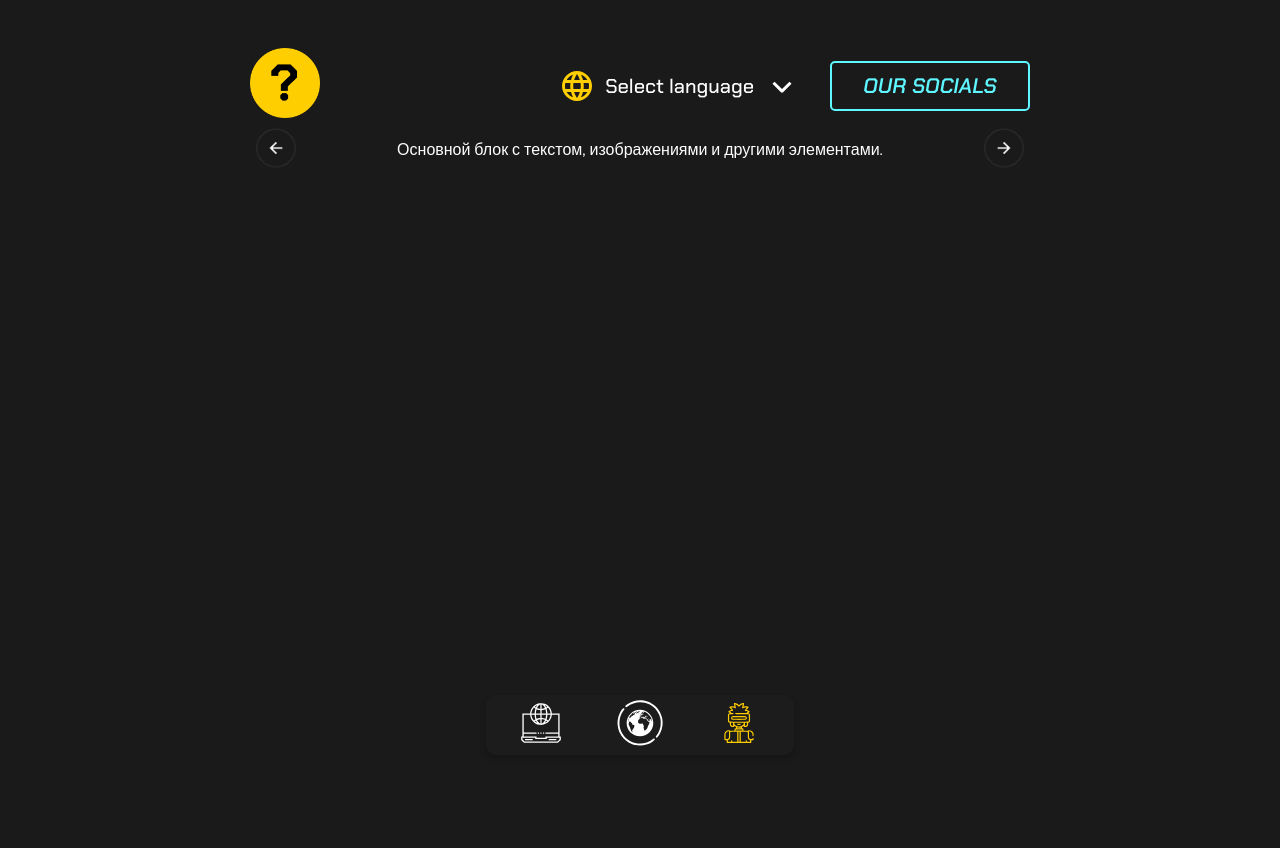
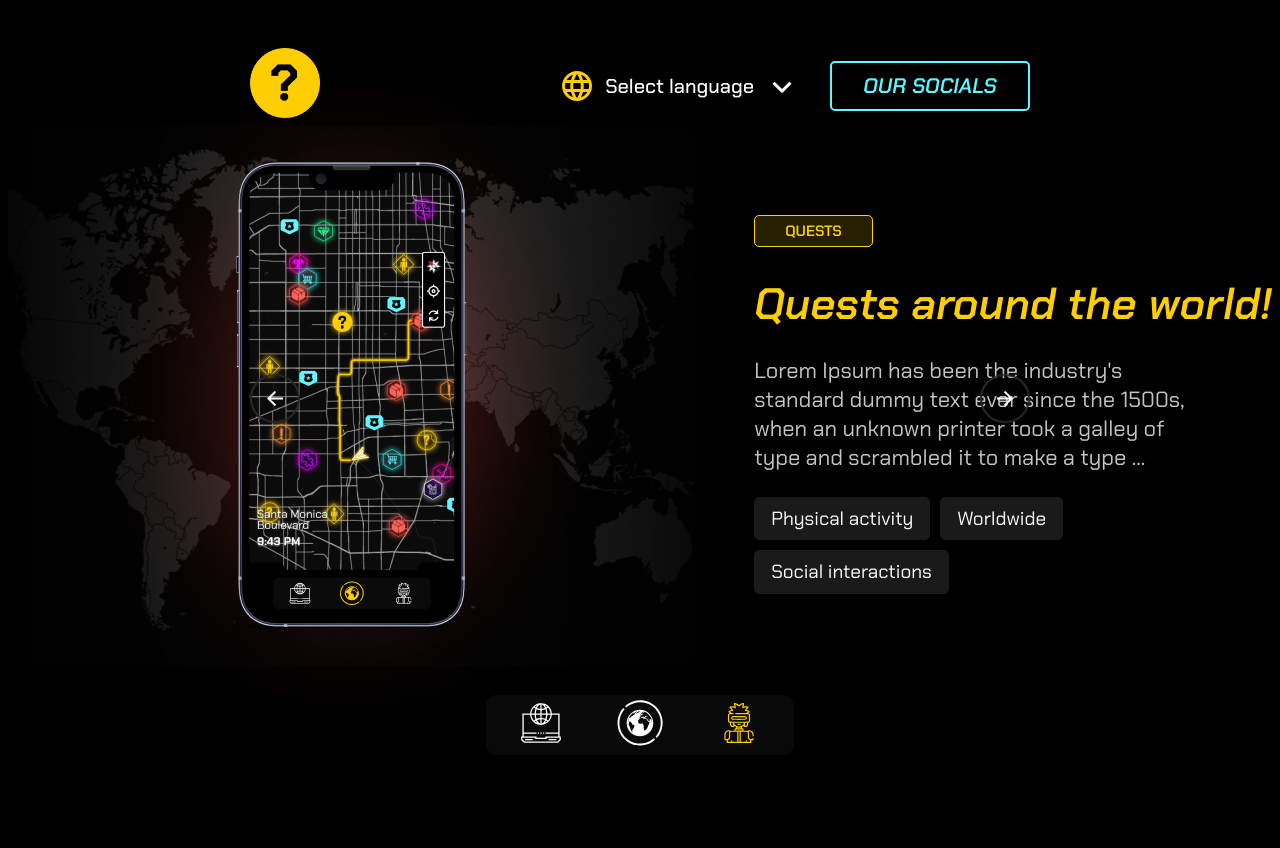
Before and after one commit to Thienxlaoq/WebTheQuest, a Django app: page /profile/ in a window 1280 px wide. After the commit the page ends 746 px from the top, so only its background shows below. Run offline with Django 3.2, Linux system fonts and the light colour scheme.

Commit message:
Profile Page

```diff
--- a/main/static/css/profile.css
+++ b/main/static/css/profile.css
@@ -1,45 +1,155 @@
-/* Глобальные стили для страницы */
+:root {
+    --primary-color: #FFCE00;
+    --primary-bg: rgba(255, 206, 0, 0.15);
+    --secondary-color: #1FEB85;
+    --secondary-bg: rgba(31, 235, 133, 0.15);
+    --background-color: #000000;
+    --text-color: #C5C5C5;
+    --hashtag-bg: #1A1A1A;
+    --hashtag-hover-bg: #333333;
+    --font-family: 'Chakra Petch', sans-serif;
+}
+
 body, html {
+    background-color: var(--background-color);
     margin: 0;
     padding: 0;
     height: 100vh;
-    font-family: 'Chakra Petch', sans-serif;
-    background-color: #1a1a1a;
+    overflow-x: hidden;
+    font-family: var(--font-family);
 }
 
-/* Контейнер страницы */
 .page-container {
     display: flex;
     justify-content: center;
     align-items: center;
-    padding: 0 250px; /* Отступы для глобальной сетки */
-    box-sizing: border-box;
-    height: 100%; /* Высота контейнера равна высоте страницы */
+    height: calc(100vh - 250px);
+    text-align: center;
+    position: relative;
 }
 
-/* Обёртка стрелок и контента */
-.arrow-wrapper {
+.block {
+    display: none;
+}
+
+.block.active {
+    display: flex;
+}
+
+.profile-content {
     display: flex;
     align-items: center;
-    gap: 20px; /* Отступ между стрелками и контентом */
-    width: 100%; /* Растягиваем по всей ширине */
+    gap: 60px;
+}
+
+/* Изображение */
+.phone-img img {
+    height: auto;
+    clip-path: inset(0 0 5px 0);
+}
+
+/* Основной контент */
+.main-content {
+    text-align: left;
+    max-width: 534px;
+}
+
+.main-content h2 {
+    width: fit-content;
+    padding: 5px 30px;
+    border: 1px solid var(--primary-color);
+    background-color: var(--primary-bg);
+    color: var(--primary-color);
+    font-size: 15px;
+    border-radius: 5px;
+    margin-bottom: 20px;
+}
+
+.main-content h1 {
+    font-size: 44px;
+    color: var(--primary-color);
+    line-height: 1.3;
+    font-style: italic;
+    margin-bottom: 15px;
+}
+
+.main-content p {
+    font-size: 22px;
+    color: var(--text-color);
+    margin-bottom: 25px;
+    width: 450px;
+}
+
+.main-content .hashtags {
+    display: flex;
+    flex-wrap: wrap;
+    gap: 10px;
+    width: 316px;
+    height: 97px;
+
+}
+
+.main-content .hashtags p {
+    border: 1px solid var(--hashtag-bg);
+    background-color: var(--hashtag-bg);
+    width: auto;
+    color: #fff;
+    padding: 8px 16px;
+    margin: 0;
+    border-radius: 5px;
+    font-size: 19px;
+    white-space: nowrap;
+    cursor: pointer;
+    transition: background-color 0.3s;
+}
+
+.main-content .hashtags p:hover {
+    background-color: var(--hashtag-hover-bg);
+}
+
+/* Зеленый вариант */
+.main-content .green {
+    border-color: var(--secondary-color);
+    background-color: var(--secondary-bg);
+    color: var(--secondary-color);
+}
+
+.main-content h1.green {
+    color: var(--secondary-color);
+    background-color: transparent;
 }
 
 /* Стрелки */
 .arrow {
-    background-color: transparent;
+    position: fixed;
+    top: 50%;
+    transform: translateY(-50%);
+    background: none;
     border: none;
     cursor: pointer;
+    padding: 0;
+    margin: 0;
+    z-index: 10;
+}
+
+.left-arrow {
+    left: 250px;
+    padding: 0;
+    margin: 0;
+}
+
+.right-arrow {
+    right: 250px;
+    padding: 0;
+    margin: 0;
 }
 
 .arrow img {
-    width: 40px;
-    height: 40px;
+    width: 50px;
+    height: 50px;
+    transition: filter 0.3s ease; /* плавный переход для изображения */
 }
 
-/* Основной блок с контентом */
-.content {
-    flex-grow: 1; /* Контент занимает оставшееся пространство */
-    text-align: center; /* Центрируем текст внутри */
-    color: #fff; /* Белый текст */
+.arrow:hover img {
+    filter: brightness(10); /* Увеличиваем яркость изображения */
 }
--- /dev/null
+++ b/main/static/js/profile.js
@@ -0,0 +1,30 @@
+// profile.js
+
+document.addEventListener("DOMContentLoaded", () => {
+    const blocks = document.querySelectorAll(".block");
+    const leftArrow = document.querySelector(".left-arrow");
+    const rightArrow = document.querySelector(".right-arrow");
+    let currentIndex = 0;
+
+    // Обновляет активный блок
+    const updateActiveBlock = () => {
+        blocks.forEach((block, index) => {
+            block.classList.toggle("active", index === currentIndex);
+        });
+    };
+
+    // Обработчик для левой стрелки
+    leftArrow.addEventListener("click", () => {
+        currentIndex = (currentIndex - 1 + blocks.length) % blocks.length;
+        updateActiveBlock();
+    });
+
+    // Обработчик для правой стрелки
+    rightArrow.addEventListener("click", () => {
+        currentIndex = (currentIndex + 1) % blocks.length;
+        updateActiveBlock();
+    });
+
+    // Устанавливаем начальное состояние
+    updateActiveBlock();
+});
--- a/main/templates/profile.html
+++ b/main/templates/profile.html
@@ -11,21 +11,55 @@
 {% endblock %}
 
 {% block body %}
-  <main>
-    <div class="page-container">
-      <div class="arrow-wrapper">
-        <button class="arrow left-arrow">
-          <img src="/static/img/button-left.png" alt="Left Arrow">
-        </button>
-        <div class="content">
-          <!-- Здесь будет основной контент -->
-          <p>Основной блок с текстом, изображениями и другими элементами.</p>
+<main>
+  <!-- Левая стрелка -->
+  <button class="arrow left-arrow">
+    <img src="{% static 'img/button-left.png' %}" alt="Left Arrow">
+  </button>
+
+  <!-- Блок 1 -->
+  <div class="page-container block active">
+    <div class="profile-content">
+      <div class="phone-img">
+        <img src="{% static 'img/BlockPhonewithmap.png' %}" alt="Map Image">
+      </div>
+      <div class="main-content">
+        <h2>QUESTS</h2>
+        <h1>Quests around the world!</h1>
+        <p>Lorem Ipsum has been the industry's<br>standard dummy text ever since the 1500s,<br>when an unknown printer took a galley of<br>type and scrambled it to make a type ...</p>
+        <div class="hashtags">
+          <p>Physical activity</p>
+          <p>Worldwide</p>
+          <p>Social interactions</p>
         </div>
-        <button class="arrow right-arrow">
-          <img src="/static/img/button-right.png" alt="Right Arrow">
-        </button>
       </div>
     </div>
+  </div>
 
-  </main>
+  <!-- Блок 2 -->
+  <div class="page-container block">
+    <div class="profile-content">
+      <div class="phone-img">
+        <img src="{% static 'img/blockplaywithfriends.png' %}" alt="Friends Image">
+      </div>
+      <div class="main-content">
+        <h2 class="green">FRIENDS</h2>
+        <h1 class="green">Meet with friends and play together!</h1>
+        <p>Discover the secrets and hidden places<br>you never knew existed. Join others in<br>exciting quests for unforgettable experiences...</p>
+        <div class="hashtags">
+          <p>Adventure</p>
+          <p>Teamwork</p>
+          <p>Discovery</p>
+        </div>
+      </div>
+    </div>
+  </div>
+
+  <!-- Правая стрелка -->
+  <button class="arrow right-arrow">
+    <img src="{% static 'img/button-right.png' %}" alt="Right Arrow">
+  </button>
+</main>
+
+<script src="{% static 'js/profile.js' %}"></script>
 {% endblock %}
```
Also changed, not shown: main/static/img/blockplaywithfriends.png.
